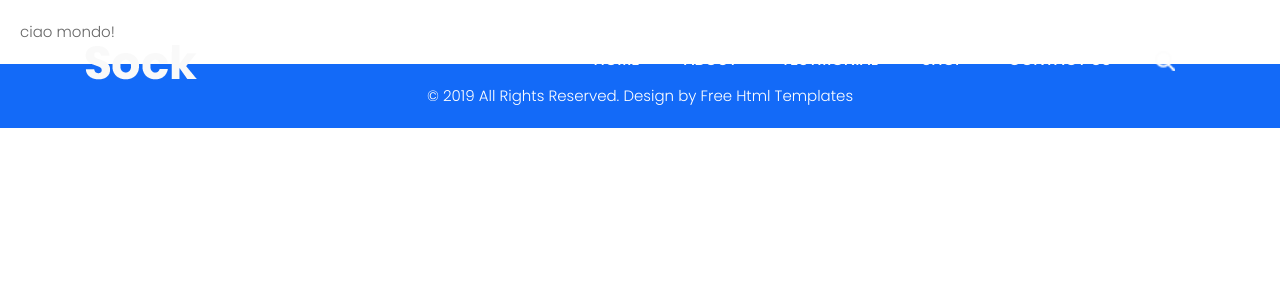
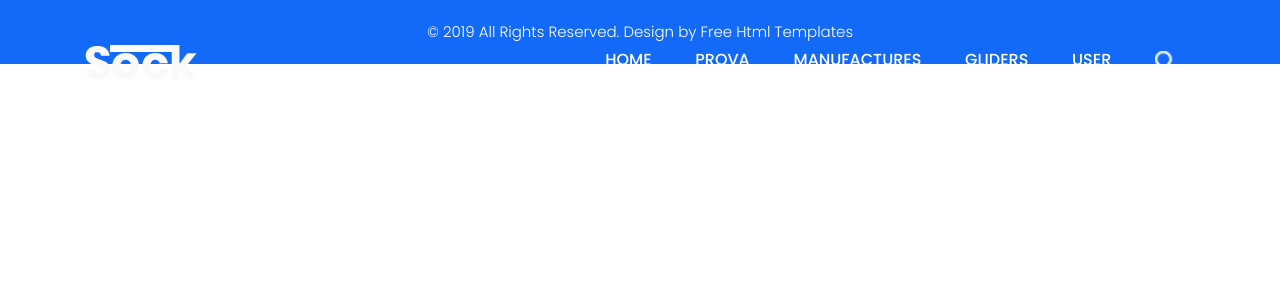
Before and after one commit to meschio94/comparaider, a Django app: page /prova/ in a window 1280 px wide. Shown: the top 300 px of the page. Run offline with Django 3.2, Linux system fonts and the light colour scheme; some libraries are stand-ins or nearby versions.

Commit message:
Aggiornata la navbar
aggiunti link alla navbar per le future pagine

```diff
--- a/showcase/urls.py
+++ b/showcase/urls.py
@@ -9,4 +9,7 @@ app_name = 'showcase'  # evita i confilitti con nomi simili in altre app
 urlpatterns = [
     path('', Homepage.as_view(), name='home'),
     path('prova/', Prova.as_view(), name='prova'),
+    path('manufactures/', Manufactures.as_view(), name='manufactures'),
+    path('gliders/', Gliders.as_view(), name='gliders'),
+    path('user/', User.as_view(), name='user'),
 ]
--- a/showcase/views.py
+++ b/showcase/views.py
@@ -10,3 +10,12 @@ class Homepage(TemplateView):
 
 class Prova(TemplateView):
     template_name = 'prova.html'
+
+class Manufactures(TemplateView):
+    template_name = 'manufactures.html'
+
+class Gliders(TemplateView):
+    template_name = 'gliders.html'
+
+class User(TemplateView):
+    template_name = 'user.html'
--- a/templates/navbar.html
+++ b/templates/navbar.html
@@ -10,7 +10,7 @@
                   <div class="col-xl-3 col-lg-3 col-md-3 col-sm-3 col logo_section">
                      <div class="full">
                         <div class="center-desk">
-                           <div class="logo"> <a href="index.html"><img src="{% static 'images/logo.png' %}" alt="#"></a> </div>
+                           <div class="logo"> <a href={% url "showcase:home" %}><img src="{% static 'images/logo.png' %}" alt="#"></a> </div>
                         </div>
                      </div>
                   </div>
@@ -19,11 +19,11 @@
                         <div class="limit-box">
                            <nav class="main-menu">
                               <ul class="menu-area-main">
-                                 <li> <a href="index.html">Home</a> </li>
-                                 <li> <a href="prova.html">About</a> </li>
-                                 <li><a href="testmonial.html">Testmonial</a></li>
-                                 <li><a href="clients.html">Shop</a></li>
-                                 <li><a href="contact.html">Contact Us</a></li>
+                                 <li> <a href={% url "showcase:home" %}>Home</a> </li>
+                                 <li> <a href={% url "showcase:prova" %}>Prova</a> </li>
+                                 <li><a href={% url "showcase:manufactures" %}>Manufactures</a></li>
+                                 <li><a href={% url "showcase:gliders" %}>Gliders</a></li>
+                                 <li><a href={% url "showcase:user" %}>User</a></li>
                                  <li class="last"><a href="#"><img src="{% static 'images/search_icon.png' %}" alt="icon"/></a></li>
                               </ul>
                            </nav>
--- a/templates/prova.html
+++ b/templates/prova.html
@@ -1,15 +1,9 @@
-{% extends "base.html" %}
+{% extends 'base.html' %}
+{% load static %}
+
 
 {% block content %}
 
-<!DOCTYPE html>
-<html>
-    <head>
-        <title>HElLO</title>
-    </head>
-    <body>
-        <p>ciao mondo!</p>
-    </body>
-</html>
+
 
 {% endblock content %}
```
